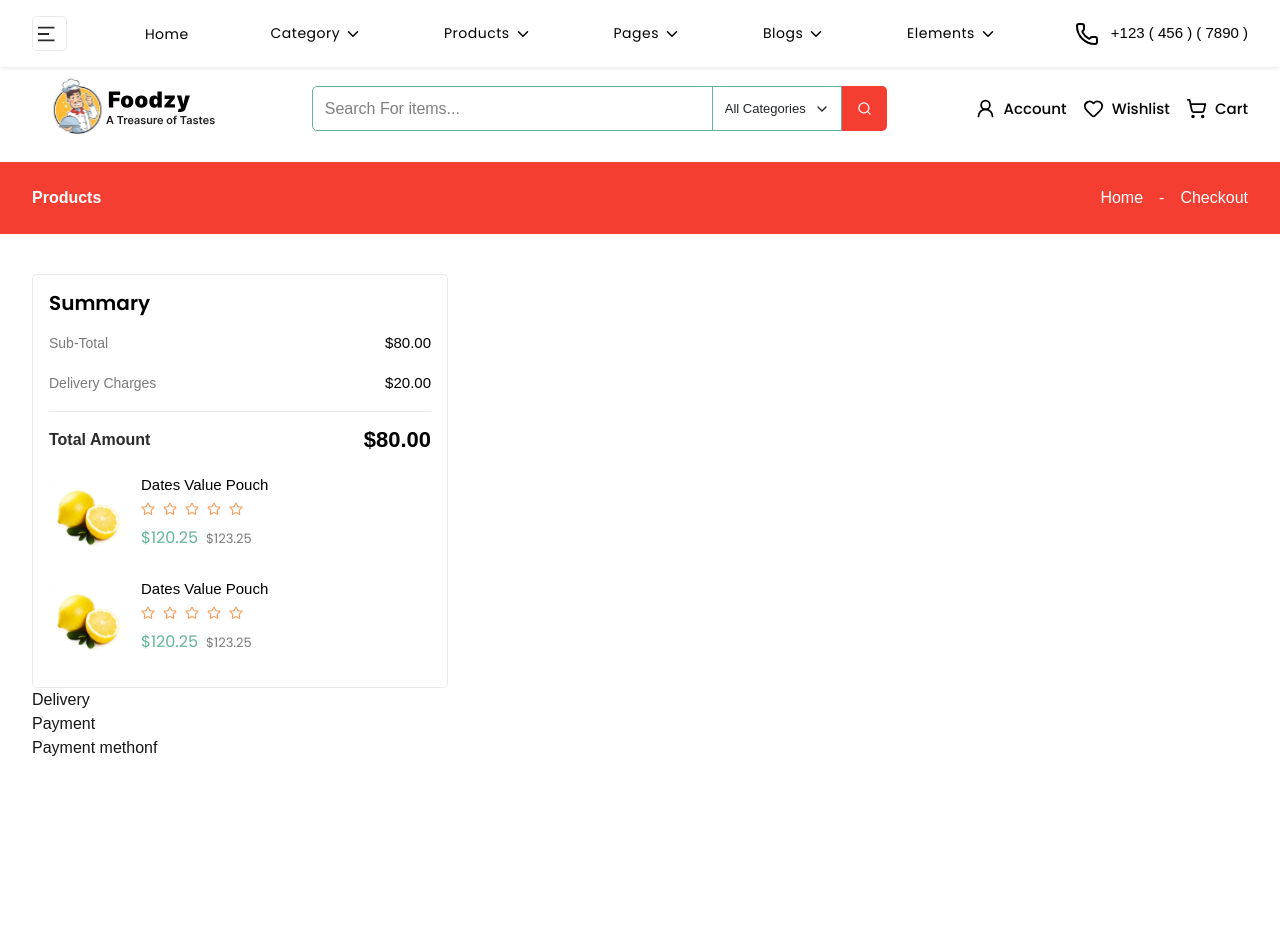
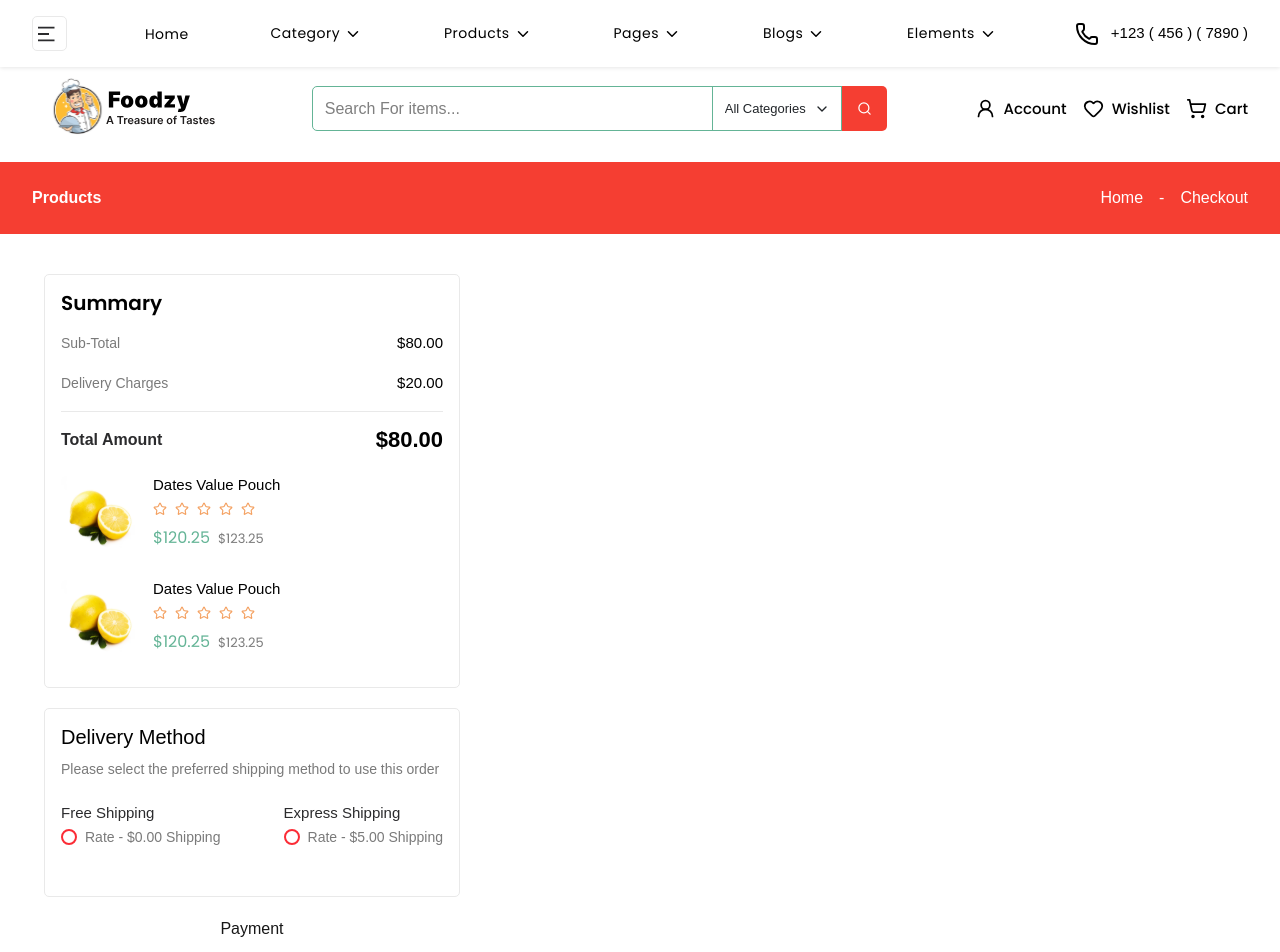
Before and after one commit to Mohfazam/FOODZY, a Next.js app in the folder frontend/: page /checkout in a window 1280 px wide. Shown: the top 952 px of the page. Built offline with nearby package versions, Linux system fonts and the light colour scheme.

Commit message:
Delivery method

```diff
--- a/frontend/src/app/checkout/page.tsx
+++ b/frontend/src/app/checkout/page.tsx
@@ -23,7 +23,7 @@ const page = () => {
 
             <div className="max-w-7xl mx-auto px-4 py-4 sm:px-6 lg:px-8">
                 <div>
-                    <div className="h-[1245px] w-[440px] flex-col gap-5 items-center">
+                    <div className="h-[1245px] w-[440px] flex flex-col gap-5 items-center">
                         <div className="w-[416px] h-[414px] flex flex-col gap-4 px-4 py-4 border border-[#E9E9E9] rounded-[5px]">
                             <span className="text-[20px] font-semibold font-poppins leading-6 text-[#000000]">Summary</span>
                             <div className="w-full flex flex-col gap-4">
@@ -44,15 +44,15 @@ const page = () => {
                                 </div>
 
                                 <div className="flex gap-3">
-                                    <img src="/Product1.svg" alt="Product image" className="w-20 h-20"/>
+                                    <img src="/Product1.svg" alt="Product image" className="w-20 h-20" />
                                     <div className="w-[214px] h-[88px] flex flex-col gap-2">
                                         <span className="text-[15px] leading-[18px] font-normal text-[#000000]">Dates Value Pouch</span>
                                         <div className="flex gap-2">
-                                            <Star size={14} className="text-[#F4A263]"/>
-                                            <Star size={14} className="text-[#F4A263]"/>
-                                            <Star size={14} className="text-[#F4A263]"/>
-                                            <Star size={14} className="text-[#F4A263]"/>
-                                            <Star size={14} className="text-[#F4A263]"/>
+                                            <Star size={14} className="text-[#F4A263]" />
+                                            <Star size={14} className="text-[#F4A263]" />
+                                            <Star size={14} className="text-[#F4A263]" />
+                                            <Star size={14} className="text-[#F4A263]" />
+                                            <Star size={14} className="text-[#F4A263]" />
                                         </div>
 
                                         <div className="flex gap-2 items-center">
@@ -63,15 +63,15 @@ const page = () => {
                                 </div>
 
                                 <div className="flex gap-3">
-                                    <img src="/Product1.svg" alt="Product image" className="w-20 h-20"/>
+                                    <img src="/Product1.svg" alt="Product image" className="w-20 h-20" />
                                     <div className="w-[214px] h-[88px] flex flex-col gap-2">
                                         <span className="text-[15px] leading-[18px] font-normal text-[#000000]">Dates Value Pouch</span>
                                         <div className="flex gap-2">
-                                            <Star size={14} className="text-[#F4A263]"/>
-                                            <Star size={14} className="text-[#F4A263]"/>
-                                            <Star size={14} className="text-[#F4A263]"/>
-                                            <Star size={14} className="text-[#F4A263]"/>
-                                            <Star size={14} className="text-[#F4A263]"/>
+                                            <Star size={14} className="text-[#F4A263]" />
+                                            <Star size={14} className="text-[#F4A263]" />
+                                            <Star size={14} className="text-[#F4A263]" />
+                                            <Star size={14} className="text-[#F4A263]" />
+                                            <Star size={14} className="text-[#F4A263]" />
                                         </div>
 
                                         <div className="flex gap-2 items-center">
@@ -82,7 +82,53 @@ const page = () => {
                                 </div>
                             </div>
                         </div>
-                        <div>Delivery</div>
+
+                        <div className="w-[416px] h-[189px] px-4 py-4 border border-[#E9E9E9] rounded-[5px] flex flex-col gap-2">
+                            <span className="text-[20px] leading-6 text-[#000000]">Delivery Method</span>
+
+                            <span className="text-[14px] leading-6 text-[#7A7A7A]">
+                                Please select the preferred shipping method to use this order
+                            </span>
+
+                            <div className="flex justify-between mt-3">
+
+                                <div>
+                                    <span className="text-[15px] leading-[15px] text-[#2B2B2D]">Free Shipping</span>
+                                    <div className="flex gap-2 items-center mt-1">
+                                        <input
+                                            type="checkbox"
+                                            className="appearance-none w-4 h-4 rounded-full border-2 border-red-500 cursor-pointer relative
+          checked:before:content-[''] checked:before:absolute checked:before:top-1/2 checked:before:left-1/2
+          checked:before:-translate-x-1/2 checked:before:-translate-y-1/2
+          checked:before:w-2.5 checked:before:h-2.5 checked:before:rounded-full checked:before:bg-red-500"
+                                        />
+                                        <span className="text-[14px] leading-4 text-[#7A7A7A]">
+                                            Rate - $0.00 Shipping
+                                        </span>
+                                    </div>
+                                </div>
+
+
+                                <div>
+                                    <span className="text-[15px] leading-[15px] text-[#2B2B2D]">Express Shipping</span>
+                                    <div className="flex gap-2 items-center mt-1">
+                                        <input
+                                            type="checkbox"
+                                            className="appearance-none w-4 h-4 rounded-full border-2 border-red-500 cursor-pointer relative
+          checked:before:content-[''] checked:before:absolute checked:before:top-1/2 checked:before:left-1/2
+          checked:before:-translate-x-1/2 checked:before:-translate-y-1/2
+          checked:before:w-2.5 checked:before:h-2.5 checked:before:rounded-full checked:before:bg-red-500"
+                                        />
+                                        <span className="text-[14px] leading-4 text-[#7A7A7A]">
+                                            Rate - $5.00 Shipping
+                                        </span>
+                                    </div>
+                                </div>
+                            </div>
+                        </div>
+
+
+
                         <div>Payment</div>
                         <div>Payment methonf</div>
                     </div>
```
